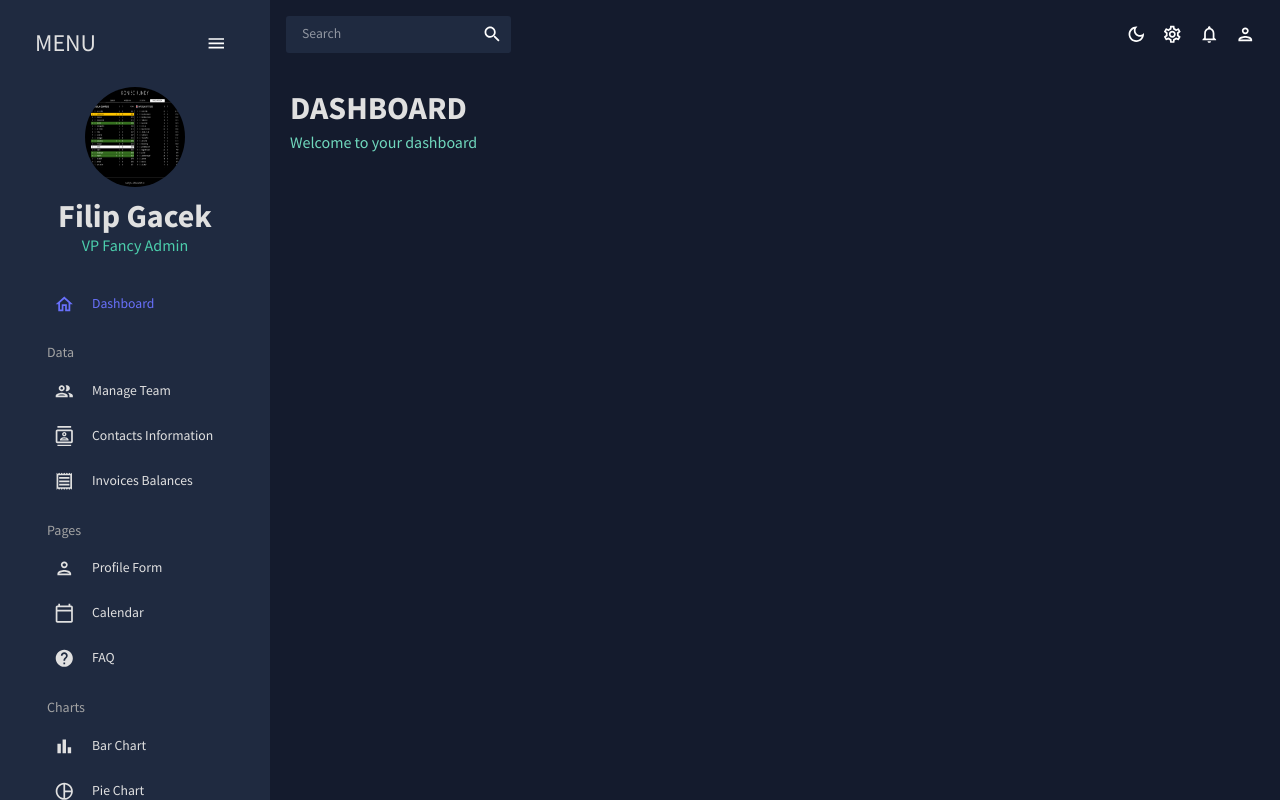
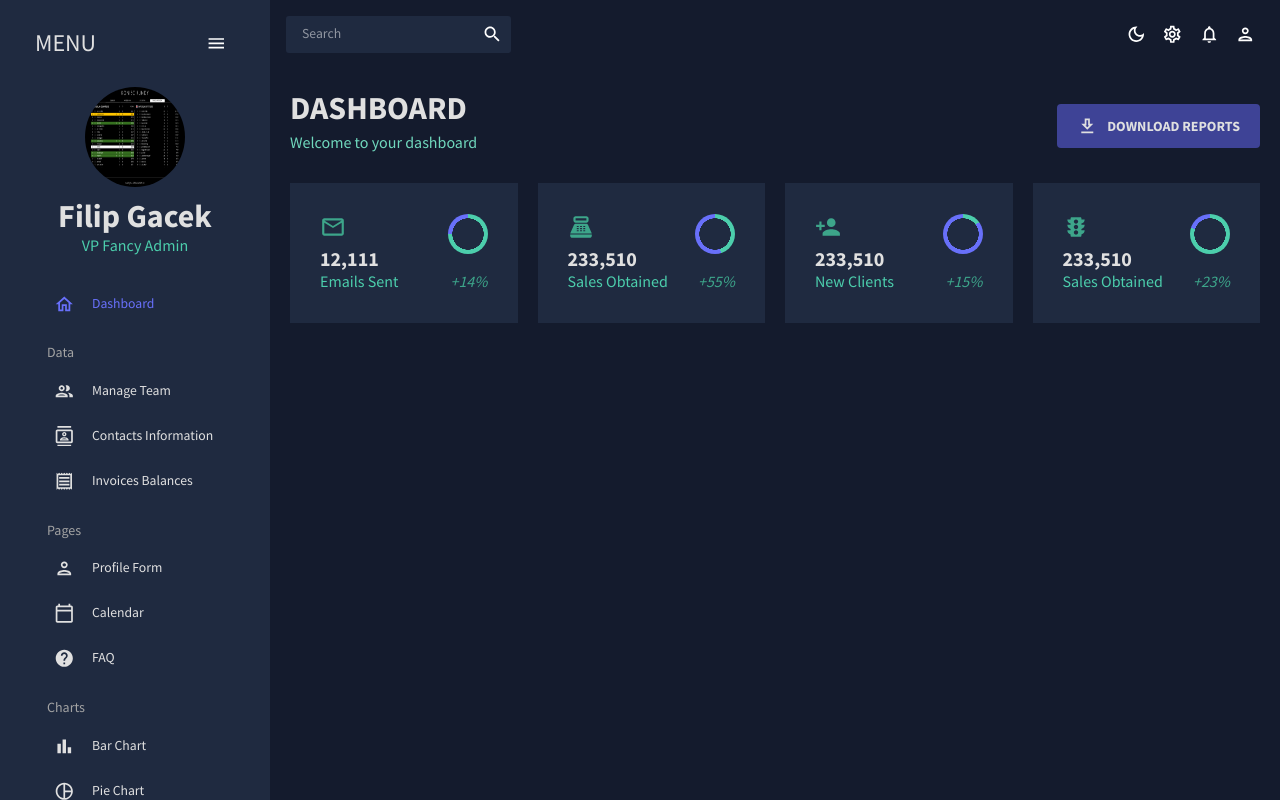
Before and after one commit to GacinhoV33/Dashboard-for-Admin, a React (Create React App) app in the folder react-admin/: page / in a window 1280 px wide. Built offline with nearby package versions, Linux system fonts and the light colour scheme; a web font is replaced by a local one.

Commit message:
Circular Progress Bar and first Row of Dashboard added

```diff
--- /dev/null
+++ b/react-admin/src/components/ProgressCircle.jsx
@@ -0,0 +1,20 @@
+import { Box, useTheme } from '@mui/material';
+import { tokens } from '../theme';
+
+const ProgressCircle = ({progress = 0.75, size = '40'}) => {
+    const theme = useTheme();
+    const colors = tokens(theme.palette.mode);
+    const angle = progress * 360;
+    return (
+        <Box  sx={{
+            background: `radial-gradient(${colors.primary[400]} 55%, transparent 56%),
+            conic-gradient(transparent 0deg ${angle}deg, ${colors.blueAccent[500]} ${angle}deg 360deg),
+            ${colors.greenAccent[500]}`,
+            borderRadius: '50%',
+            width: `${size}px`,
+            height: `${size}px`
+        }}/>
+    )
+}
+
+export default ProgressCircle;
--- /dev/null
+++ b/react-admin/src/components/StatBox.jsx
@@ -0,0 +1,34 @@
+import {Box, useTheme, Typography} from '@mui/material';
+import { tokens } from '../theme';
+import ProgressCircle from './ProgressCircle';
+
+const StatBox = ({title, subtitle, icon, progress, increase }) => {
+    const theme = useTheme();
+    const colors = tokens(theme.palette.mode);
+    return (
+        <Box width='100%' m='0 30px'>
+            <Box display='flex' justifyContent='space-between'>
+                <Box>
+                    {icon}
+                    <Typography variant='h4' fontWeight='bold' sx={{color: colors.grey[100]}}>
+                        {title}
+                    </Typography>
+                </Box>
+                <Box>
+                    <ProgressCircle progress={progress}/>
+                </Box>
+                </Box>
+
+                <Box display='flex' justifyContent='space-between'>
+                    <Typography variant='h5' sx={{color: colors.greenAccent[500]}}>
+                        {subtitle}
+                    </Typography>
+                    <Typography variant='h5' sx={{color: colors.greenAccent[600]}} fontStyle='italic'>
+                        {increase}
+                    </Typography>
+                </Box>
+        </Box>
+    )
+}
+
+export default StatBox;
--- a/react-admin/src/scenes/dashboard/index.jsx
+++ b/react-admin/src/scenes/dashboard/index.jsx
@@ -1,14 +1,54 @@
 import React from 'react';
 import Header from '../../components/Header';
-import {Box} from '@mui/material';
+import {Box, Button, IconButton, Typography, useTheme} from '@mui/material';
+import { tokens } from '../../theme';
+import { mockTransactions } from '../../data/mockData';
+import { DownloadOutlined, EmailOutlined } from '@mui/icons-material';
+import { Email } from '@mui/icons-material';
+import { PointOfSale } from '@mui/icons-material';
+import { PersonAdd } from '@mui/icons-material';
+import { Traffic } from '@mui/icons-material';
+import LineChart from '../../components/LineChart';
+import PieChart from '../../components/PieChart';
+import GeoChart from '../../components/GeographyChart';
+import BarChart from '../../components/BarChart';
+import StatBox from '../../components/StatBox';
+import ProgressCircle from '../../components/ProgressCircle';
 
 
 const Dashboard = () => {
+  const theme = useTheme();
+  const colors = tokens(theme.palette.mode);
+
   return (
   <Box m='20px'>
     <Box display='flex' justifyContent='space-between' alignItems='center'>
       <Header title={'DASHBOARD'} subtitle='Welcome to your dashboard'/>
+    <Box marginBottom='20px'>
+      <Button sx={{backgroundColor: colors.blueAccent[700], color: colors.grey[100], fontSize: '14px', fontWeight: 'bold', padding: '10px 20px'}}>
+        <DownloadOutlined sx={{mr: '10px'}}/>
+        Download Reports
+      </Button>
     </Box>
+    </Box>
+
+    {/* Here is place for Charts and Grid using grid property and components */}
+    <Box display='grid' gridTemplateColumns='repeat(12, 1fr)' gridAutoRows='140px' gap='20px'>
+      {/* Row 1 Code below */}
+      <Box gridColumn='span 3' backgroundColor={colors.primary[400]} display='flex' alignItems='center' justifyContent='center'>
+        <StatBox title='12,111' subtitle='Emails Sent' progress='0.75' increase='+14%' icon={<EmailOutlined sx={{color: colors.greenAccent[600], fontSize: '26px'}}/>}/>
+      </Box>
+      <Box gridColumn='span 3' backgroundColor={colors.primary[400]} display='flex' alignItems='center' justifyContent='center'>
+        <StatBox title='233,510' subtitle='Sales Obtained' progress='0.45' increase='+55%' icon={<PointOfSale sx={{color: colors.greenAccent[600], fontSize: '26px'}}/>}/>
+      </Box>
+      <Box gridColumn='span 3' backgroundColor={colors.primary[400]} display='flex' alignItems='center' justifyContent='center'>
+        <StatBox title='233,510' subtitle='New Clients' progress='0.15' increase='+15%' icon={<PersonAdd sx={{color: colors.greenAccent[600], fontSize: '26px'}}/>}/>
+      </Box>
+      <Box gridColumn='span 3' backgroundColor={colors.primary[400]} display='flex' alignItems='center' justifyContent='center'>
+        <StatBox title='233,510' subtitle='Sales Obtained' progress='0.80' increase='+23%' icon={<Traffic sx={{color: colors.greenAccent[600], fontSize: '26px'}}/>}/>
+      </Box>
+    </Box>
+
   </Box>
   )
 }
```
